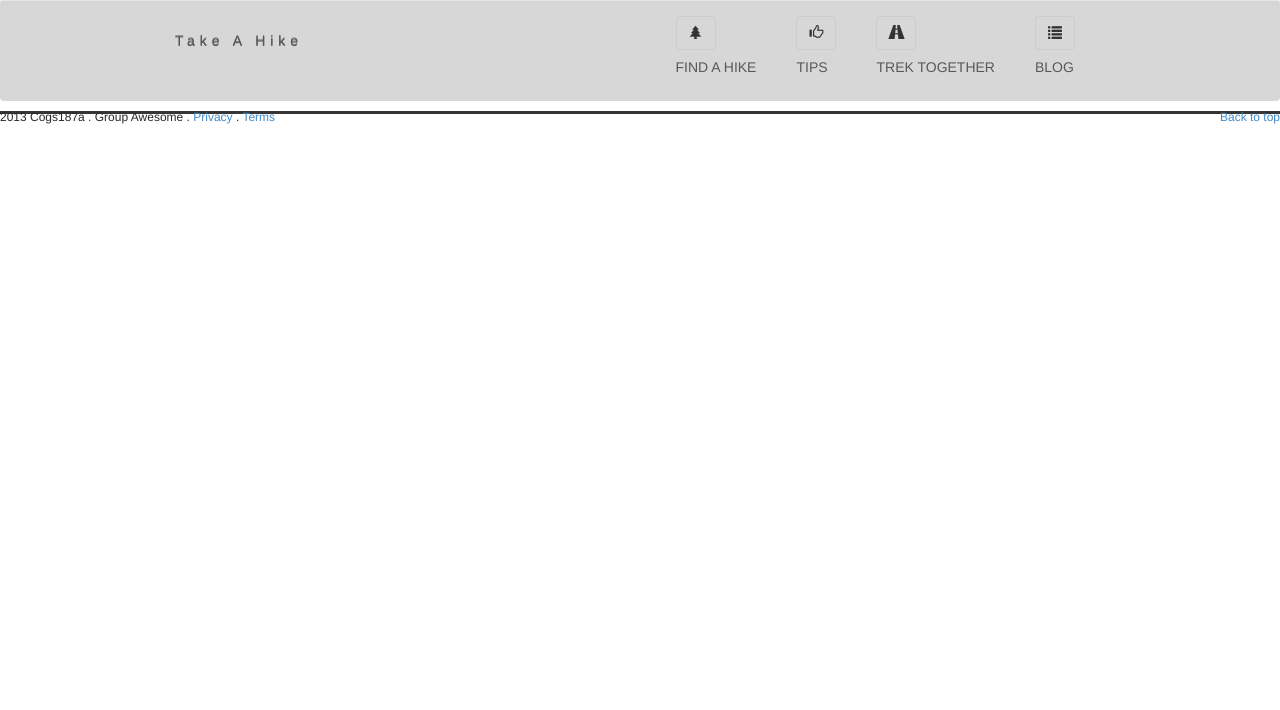
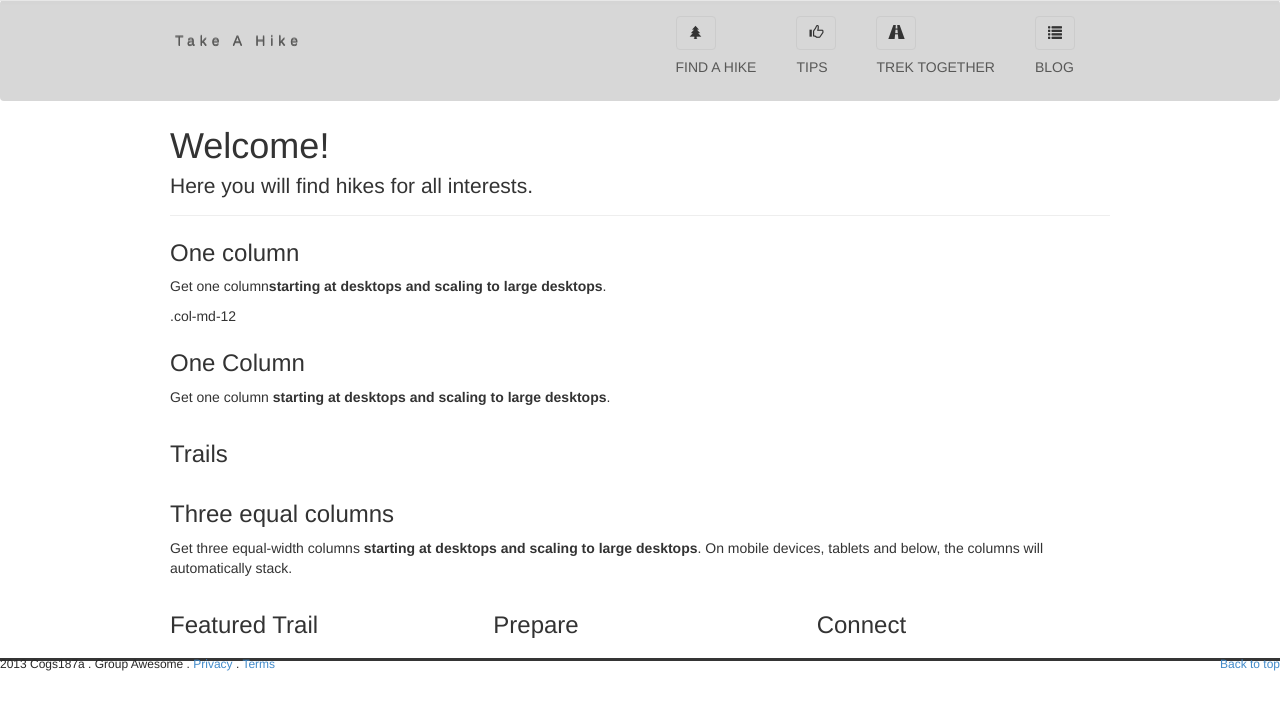
Before and after one commit to jimnguyen123/Take_a_hike, a Node server app: page / in a window 1280 px wide. Shown: the top 710 px of the page. Run offline with Node 20, Linux system fonts and the light colour scheme; some libraries are stand-ins or nearby versions.

Commit message:
modified index

```diff
--- a/views/index.ejs
+++ b/views/index.ejs
@@ -1,9 +1,106 @@
 	<% include header %>
+	   <div class="container">
+
+      <div class="page-header">
+        <h1>Welcome!</h1>
+        <p class="lead">Here you will find hikes for all interests.</p>
+      </div>
+      <h3>One column</h3>
+      <p>Get one column<strong>starting at desktops and scaling to large desktops</strong>.</p>
+      <div class="row">
+        <div class="col-md-12">.col-md-12</div>
+      </div>
+
+			<h3>One Column</h3>
+      <p>Get one column <strong>starting at desktops and scaling to large desktops</strong>.</p>
+      <div class="row">
+			<div class="col-sm-12">
+			  <h3>Trails</h3>
+				  <!-- gMap script container !Do not remove!! -->
+						  <div id="map"></div>
+				  <!-- gMap script container !Do not remove!! -->
+			</div>
+		</div>
+
+
+      <h3>Three equal columns</h3>
+      <p>Get three equal-width columns <strong>starting at desktops and scaling to large desktops</strong>. On mobile devices, tablets and below, the columns will automatically stack.</p>
+      <div class="row">
+        <div class="col-sm-4">
+					<h3>Featured Trail</h3>
+				</div>
+        <div class="col-sm-4">
+					<h3>Prepare</h3>
+				</div>
+        <div class="col-sm-4">
+					<h3>Connect</h3>
+				</div>
+      </div>
+
+
+    </div> <!-- /container -->
 
 
 	<script type="text/javascript" src="/js/jquery.easing.1.3.js"></script>
 		<script type="text/javascript" src="/js/jquery.mousewheel.js"></script>
 		<script type="text/javascript" src="/js/jquery.vaccordion.js"></script>
+		<script src="https://maps.googleapis.com/maps/api/js?key=AIzaSyAnB-45_T_eJHQmy5d44892Tw4QK-_Dabc&sensor=true"></script>
+		<script type="text/javascript">
+
+            function init() {
+                // Basic options for a simple Google Map
+                // For more options see: https://developers.google.com/maps/documentation/javascript/reference#MapOptions
+				var myLatlng = new google.maps.LatLng(32.936714,-117.041564);
+                var mapOptions = {
+                    // How zoomed in you want the map to start at (always required)
+                    zoom: 11,
+					// Mark location
+					//markers: [ { address:"myLatlng", size:"mid", color:"white", image: "http://www.google.com/mapfiles/marker.png"|(32.936714,-117.041564)}],
+					//markers: [],
+
+                    // The latitude and longitude to center the map (always required)
+                    center: myLatlng, // Poway
+
+                    // How you would like to style the map.
+                    // This is where you would paste any style found on Snazzy Maps.
+                    styles: [	{		featureType:"all",		elementType:"all",		stylers:[		{			invert_lightness:true		},		{			saturation:10		},		{			lightness:30		},		{			gamma:0.5		},		{			hue:"#009AD4"		}		]	}	]
+                }
+
+                // Get the HTML DOM element that will contain your map
+                // We are using a div with id="map" seen below in the <body>
+                var mapElement = document.getElementById('map');
+
+                // Create the Google Map using out element and options defined above
+                var map = new google.maps.Map(mapElement, mapOptions);
+				var contentString = '<div id="content">'+
+					'<div id="siteNotice">'+
+					'</div>'+
+					'<h3 id="firstHeading" class="firstHeading">CLEANSPARK</h3>'+
+					'<div id="bodyContent">'+
+					'<p> 13000 Gregg Street, Suite C ' +
+					'Poway, CA 92064 </p>'+
+					'</div>'+
+					'</div>';
+
+				var infowindow = new google.maps.InfoWindow({
+					content: contentString
+				});
+				//var image = 'img/marker.png';
+				var marker = new google.maps.Marker({
+					position: myLatlng,
+					map: map,
+				//	icon: image,
+					//color: white
+					title: 'Hello World!'
+				});
+				google.maps.event.addListener(marker, 'click', function() {
+				infowindow.open(map,marker);
+				});
+            }
+
+			// When the window has finished loading create our google map below
+            google.maps.event.addDomListener(window, 'load', init);
+        </script>
 		<script type="text/javascript">
 				$(document).ready(function(){
 				$('#header-ghost').height($('.header').outerHeight());
@@ -13,20 +110,7 @@
 			}
 			$(window).resize(function(){reRender();});
 			$(function() {
-				$('#va-accordion').vaccordion({
-					visibleSlices	: 10,
-					expandedHeight	: 200,
-					animOpacity		: 0.4,
-					contentAnimSpeed: 100
-				});
 				reRender();
-				$('.heuristicTrigger').each(function(){
-					$(this).click(function(){
-						$('html,body').animate({
-							scrollTop:$("#heuristicDetail"+$(this).attr("data-destination")).offset().top-$('.header').outerHeight()
-						},800);
-					});
-				});
 				$('.scrollToTopTrigger').click(function(){
 					$('html,body').animate({
 						scrollTop:$('body').offset().top
```
